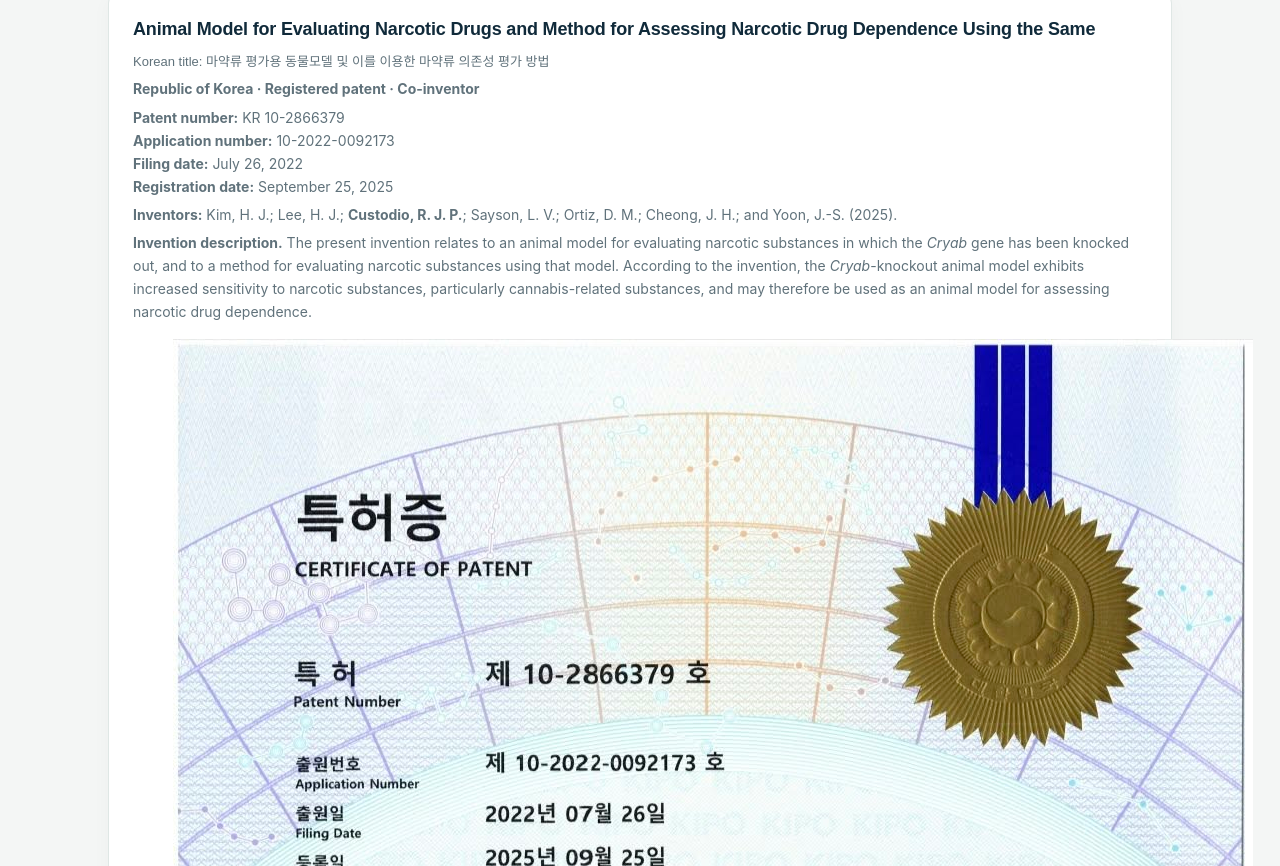
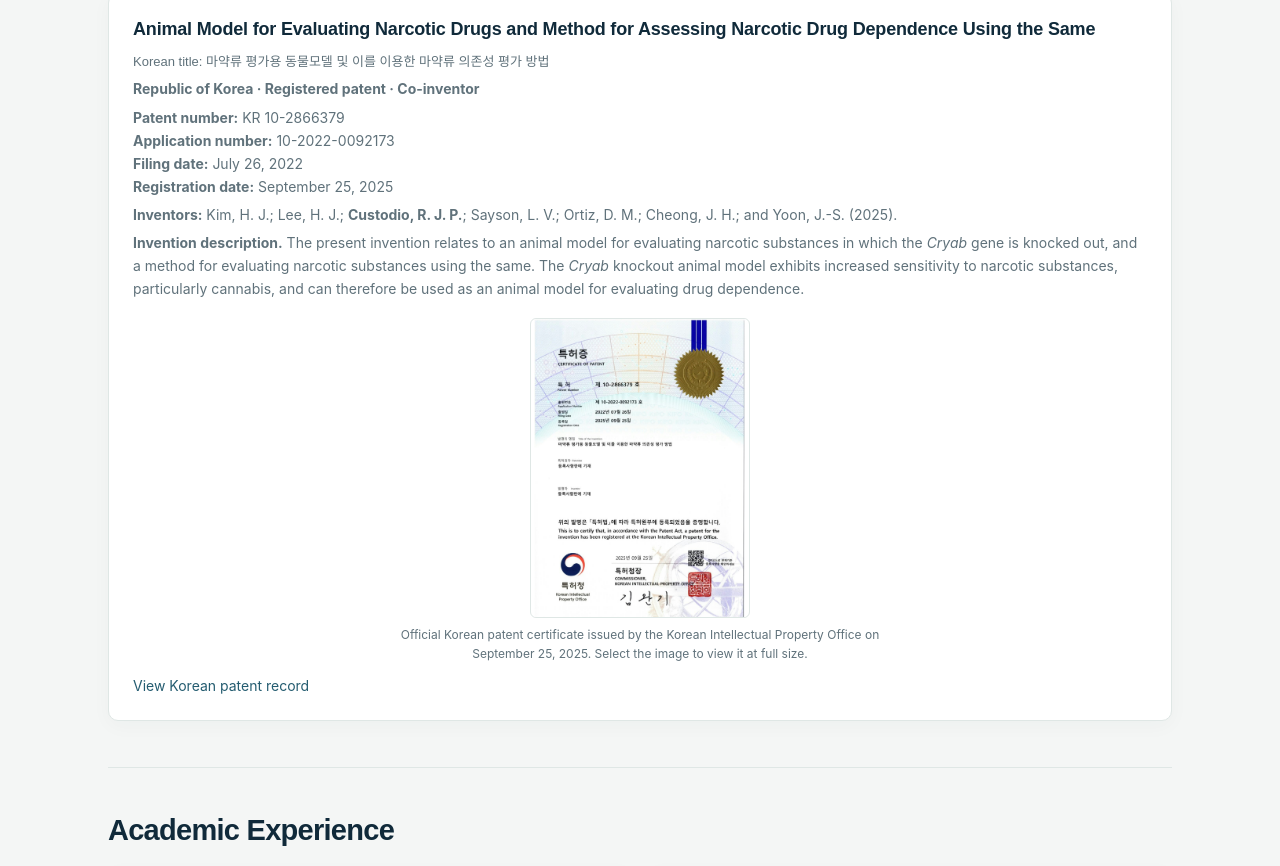
Before and after one commit to rjampc13/ralyjamespcustodio.com, a plain HTML site: page index.html in a window 1280 px wide. Shown: the part 10249-11115 px from the top of the page. Drawn offline with Linux system fonts and the light colour scheme.

Commit message:
Update patent description and certificate image size

```diff
--- a/index.html
+++ b/index.html
@@ -80,6 +80,9 @@ h2{font-size:29px;letter-spacing:-.025em;margin-bottom:20px}h3{font-size:18px;le
 .featured-figure a{display:block;text-align:center}
 .featured-figure img{display:block;width:100%;max-width:340px;height:300px;object-fit:contain;margin:0 auto}
 .featured-figure figcaption{margin:12px auto 0;font-size:12px;line-height:1.55;color:var(--muted);text-align:left}
+.patent-certificate{margin:18px 0 10px;text-align:center}
+.patent-certificate img{display:block;width:100%;max-width:220px;max-height:300px;height:auto;object-fit:contain;margin:0 auto;border:1px solid var(--line);border-radius:6px}
+.patent-certificate figcaption{max-width:520px;margin:8px auto 0;font-size:12px;line-height:1.55;color:var(--muted);text-align:center}
 .figure-credit{display:block;margin-top:6px;font-size:11px}
 @media(max-width:900px){.featured-figure-grid{grid-template-columns:1fr}.featured-figure img{height:auto;max-height:440px}}
 
@@ -331,7 +334,7 @@ footer{padding:30px 24px}.footer-links{margin-top:8px}.footer-links a{color:#e2c
         <p><strong>Republic of Korea · Registered patent · Co-inventor</strong></p>
         <p><strong>Patent number:</strong> KR 10-2866379<br><strong>Application number:</strong> 10-2022-0092173<br><strong>Filing date:</strong> July 26, 2022<br><strong>Registration date:</strong> September 25, 2025</p>
         <p><strong>Inventors:</strong> Kim, H. J.; Lee, H. J.; <strong>Custodio, R. J. P.</strong>; Sayson, L. V.; Ortiz, D. M.; Cheong, J. H.; and Yoon, J.-S. (2025).</p>
-        <p><strong>Invention description.</strong> The present invention relates to an animal model for evaluating narcotic substances in which the <em>Cryab</em> gene has been knocked out, and to a method for evaluating narcotic substances using that model. According to the invention, the <em>Cryab</em>-knockout animal model exhibits increased sensitivity to narcotic substances, particularly cannabis-related substances, and may therefore be used as an animal model for assessing narcotic drug dependence.</p>
+        <p><strong>Invention description.</strong> The present invention relates to an animal model for evaluating narcotic substances in which the <em>Cryab</em> gene is knocked out, and a method for evaluating narcotic substances using the same. The <em>Cryab</em> knockout animal model exhibits increased sensitivity to narcotic substances, particularly cannabis, and can therefore be used as an animal model for evaluating drug dependence.</p>
         <figure class="patent-certificate">
           <a href="patent-certificate-kr10-2866379.jpeg" target="_blank" rel="noopener" aria-label="Open the Korean patent certificate at full size">
             <img src="patent-certificate-kr10-2866379.jpeg" alt="Korean Intellectual Property Office certificate for patent KR 10-2866379, filed July 26, 2022 and registered September 25, 2025" loading="lazy">
```
